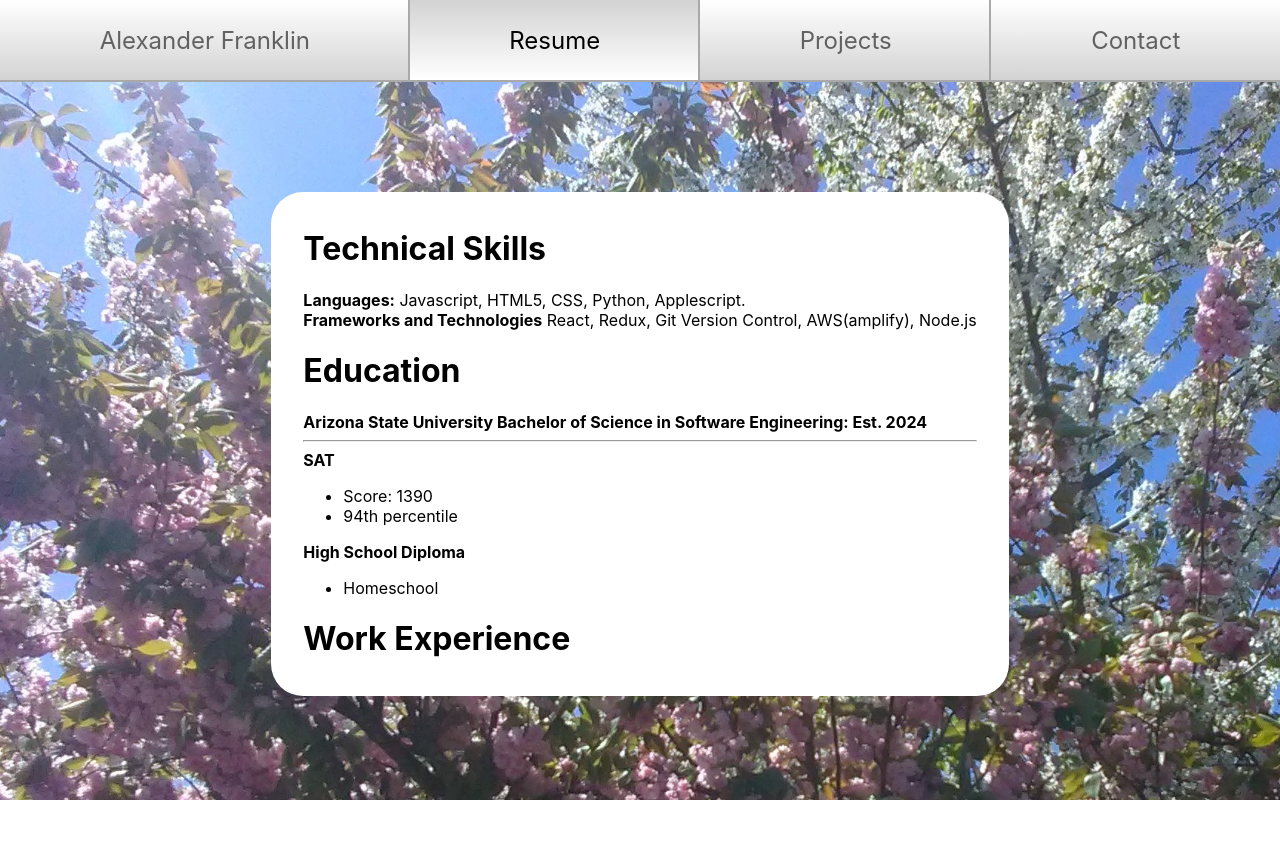
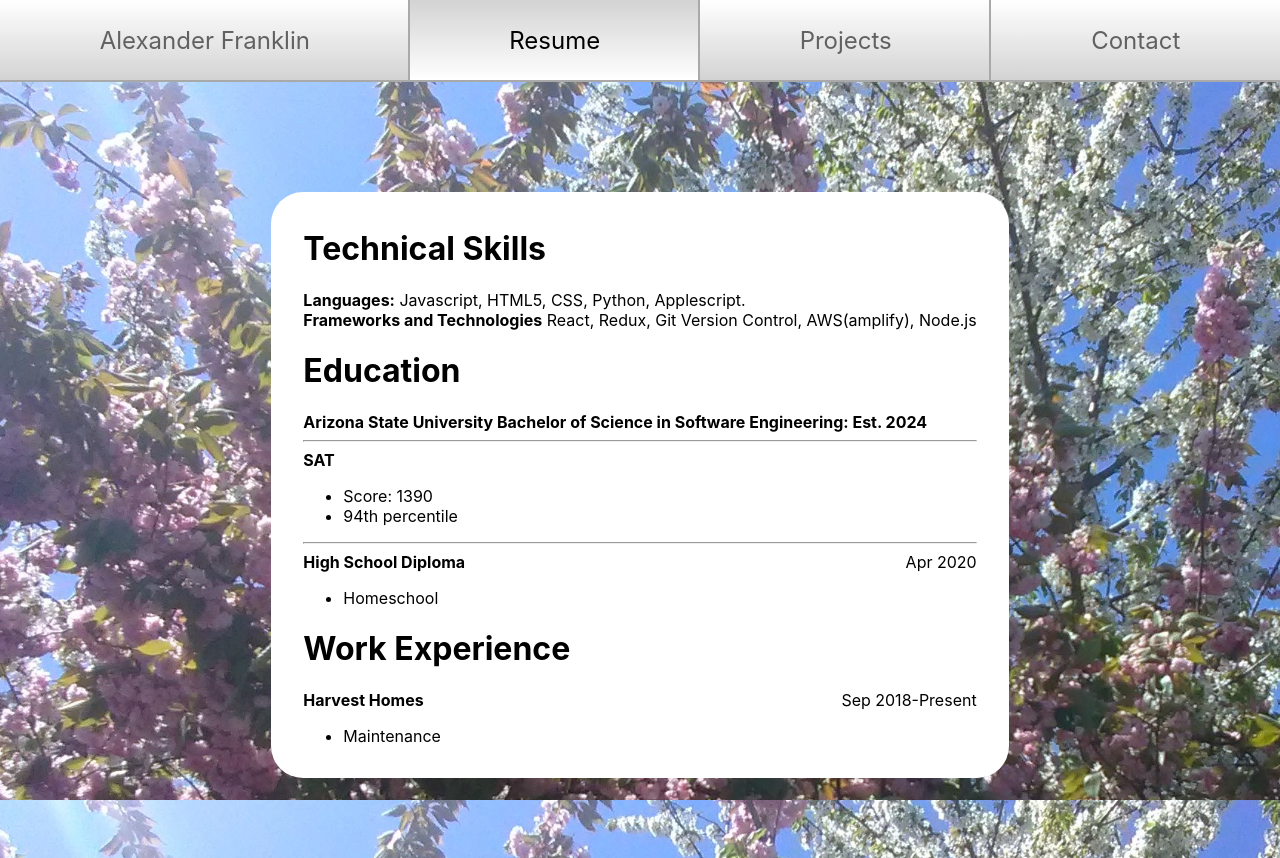
Before and after one commit to PAlexanderFranklin/alexanderfranklin, a React (Create React App) app: page /resume in a window 1280 px wide. Before the commit the page ends 800 px from the top, so only its background shows below. Built offline with nearby package versions, Linux system fonts and the light colour scheme.

Commit message:
Add to resume Format line breaks Add bottom margin to content

```diff
--- a/src/views/App.css
+++ b/src/views/App.css
@@ -6,6 +6,7 @@
   display: inline-block;
   padding: 1em 2em 1em 2em;
   margin-top: 2rem;
+  margin-bottom: 5rem;
   background-color: white;
   border-radius: 2em;
 }
--- a/src/views/Pages/Home/Home.js
+++ b/src/views/Pages/Home/Home.js
@@ -6,11 +6,11 @@ function Home() {
     <div className="Home">
       <h1>My name is Alexander Franklin.</h1>
       <p>
-        I am a web developer, which means I create websites like this. <br />
+        I am a web developer, which means I create websites like this. <br/>
         Really though, it means I spend lot of time googling things.
       </p>
       <p>
-        I don't just build websites. I like to code no matter the medium, <br />
+        I don't just build websites. I like to code no matter the medium, <br/>
         be it Python, or a visual language like scratch, or even a video game
         like <a href="http://www.zachtronics.com/tis-100/">TIS-100</a>
       </p>
--- a/src/views/Pages/Resume/Resume.css
+++ b/src/views/Pages/Resume/Resume.css
@@ -1,3 +1,7 @@
 .Resume {
     text-align: left;
 }
+
+.date {
+    float: right;
+}
--- a/src/views/Pages/Resume/Resume.js
+++ b/src/views/Pages/Resume/Resume.js
@@ -6,24 +6,29 @@ function Resume() {
     <div className="Resume">
       <div>
         <h1>Technical Skills</h1>
-        <b>Languages:</b> Javascript, HTML5, CSS, Python, Applescript. <br />
+        <b>Languages:</b> Javascript, HTML5, CSS, Python, Applescript. <br/>
         <b>Frameworks and Technologies</b> React, Redux, Git Version Control, AWS(amplify), Node.js
       </div>
       <div>
         <h1>Education</h1>
-        <b>Arizona State University Bachelor of Science in Software Engineering: Est. 2024</b><hr />
+        <b>Arizona State University Bachelor of Science in Software Engineering: Est. 2024</b><hr/>
         <b>SAT</b>
         <ul>
           <li>Score: 1390</li>
           <li>94th percentile</li>
         </ul>
-        <b>High School Diploma</b>
+        <hr/>
+        <b>High School Diploma</b> <span className="date">Apr 2020</span>
         <ul>
           <li>Homeschool</li>
         </ul>
       </div>
       <div>
         <h1>Work Experience</h1>
+        <b>Harvest Homes</b> <span className="date">Sep 2018-Present</span> <br/>
+        <ul>
+          <li>Maintenance</li>
+        </ul>
       </div>
     </div>
   );
```
